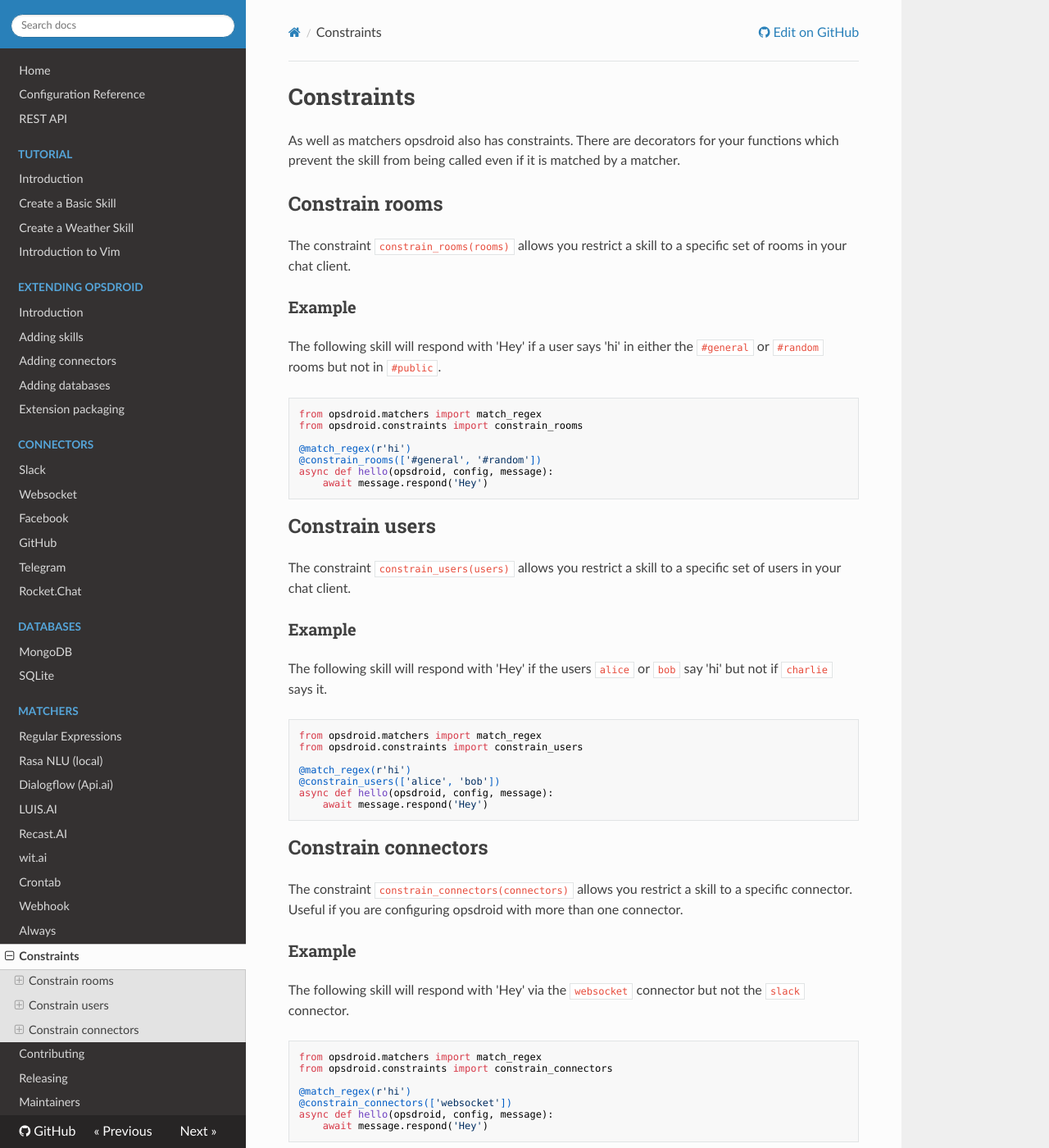
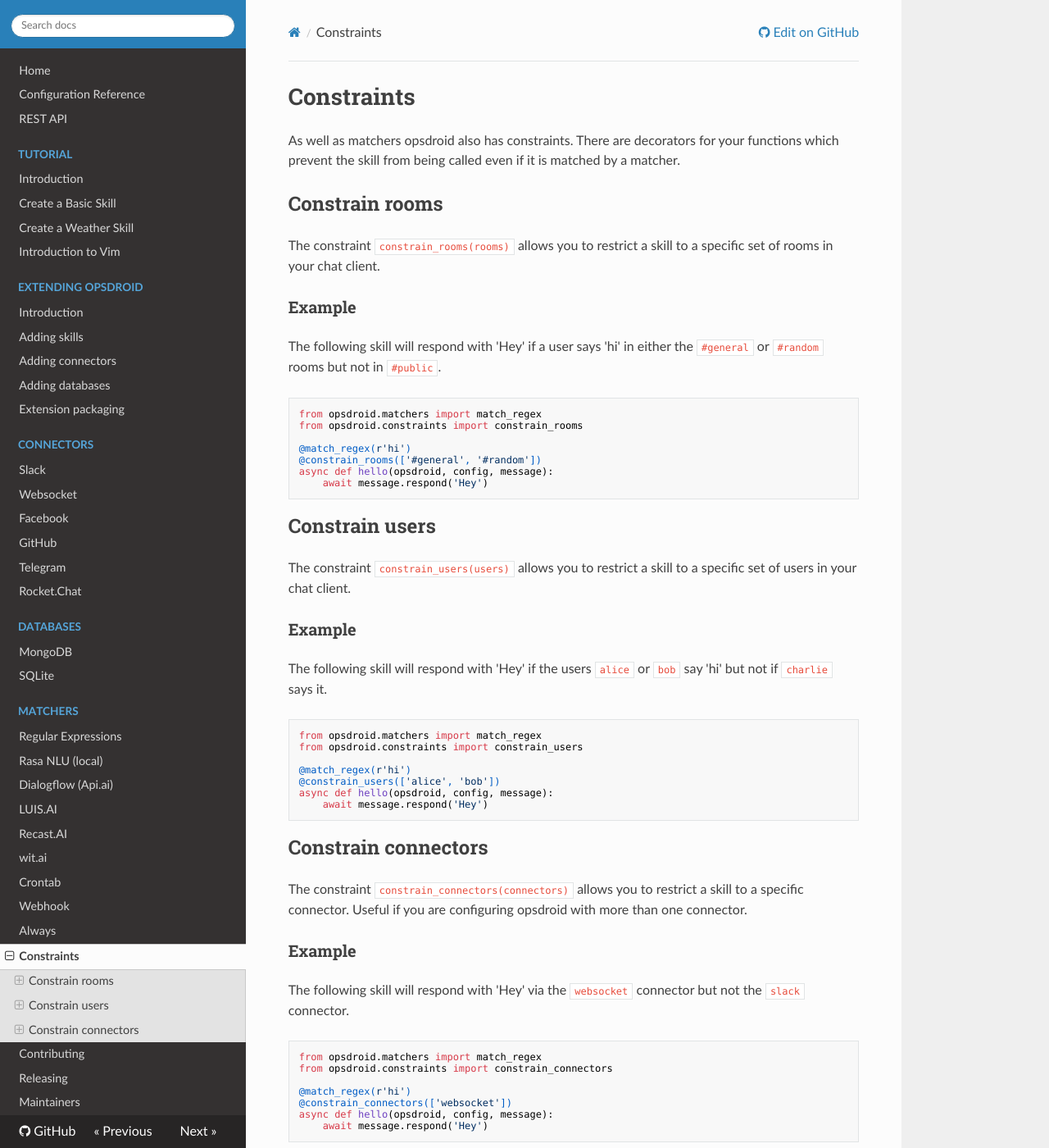
Before and after one commit to opsdroid/opsdroid, an MkDocs documentation site: the page built from docs/constraints.md, in a window 1280 px wide and 1400 px high. Shown: the whole window at 82% size. Built offline with MkDocs 1.6.1, drawn with Linux system fonts in a browser that asks for light colours; nearby versions of some CDN libraries; old or Windows-style settings are respelled for this version of MkDocs.

Commit message:
fixed some grammatical errors (#787)
* fixed typos

fixed typos in the documentation.

* added python syntax highlighting

* fixed typo

* fixed grammatical errors

* changed readed to read

* fixed grammatical mistakes

* capitalised the url acronym for better readibility

* changed than to then

* added missing article

```diff
--- a/docs/constraints.md
+++ b/docs/constraints.md
@@ -4,7 +4,7 @@ As well as matchers opsdroid also has constraints. There are decorators for your
 
 ## Constrain rooms
 
-The constraint `constrain_rooms(rooms)` allows you restrict a skill to a specific set of rooms in your chat client.
+The constraint `constrain_rooms(rooms)` allows you to restrict a skill to a specific set of rooms in your chat client.
 
 ### Example
 
@@ -22,7 +22,7 @@ async def hello(opsdroid, config, message):
 
 ## Constrain users
 
-The constraint `constrain_users(users)` allows you restrict a skill to a specific set of users in your chat client.
+The constraint `constrain_users(users)` allows you to restrict a skill to a specific set of users in your chat client.
 
 ### Example
 
@@ -40,7 +40,7 @@ async def hello(opsdroid, config, message):
 
 ## Constrain connectors
 
-The constraint `constrain_connectors(connectors)` allows you restrict a skill to a specific connector. Useful if you are configuring opsdroid with more than one connector.
+The constraint `constrain_connectors(connectors)` allows you to restrict a skill to a specific connector. Useful if you are configuring opsdroid with more than one connector.
 
 ### Example
 
```
Also changed, not shown: README.md (+1 -1 lines), docs/contributing.md (+1 -1 lines), docs/extending/intro.md (+1 -1 lines), docs/project/making-a-release.md (+1 -1 lines), docs/rest-api.md (+1 -1 lines), docs/tutorials/introduction-vim.md (+2 -2 lines).
